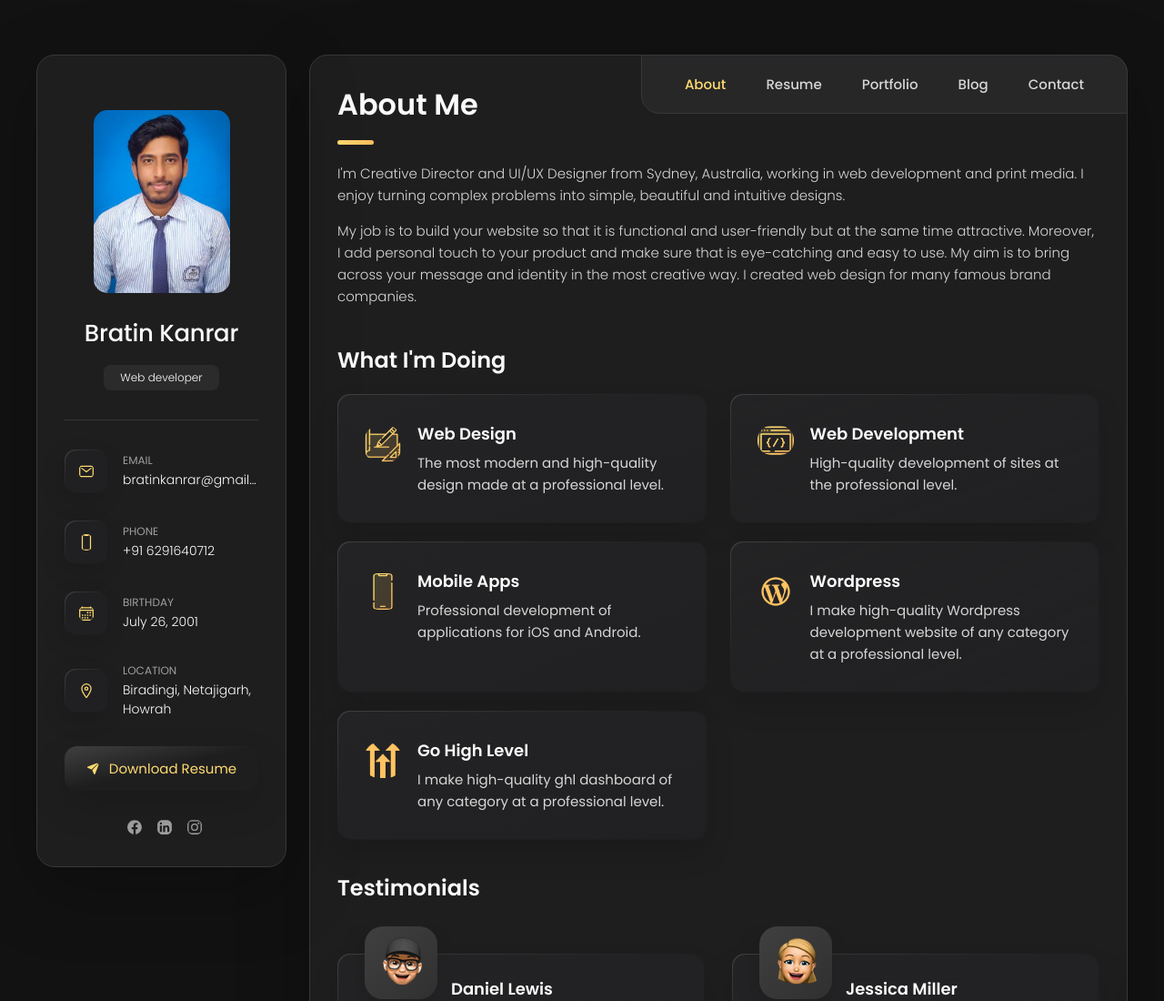
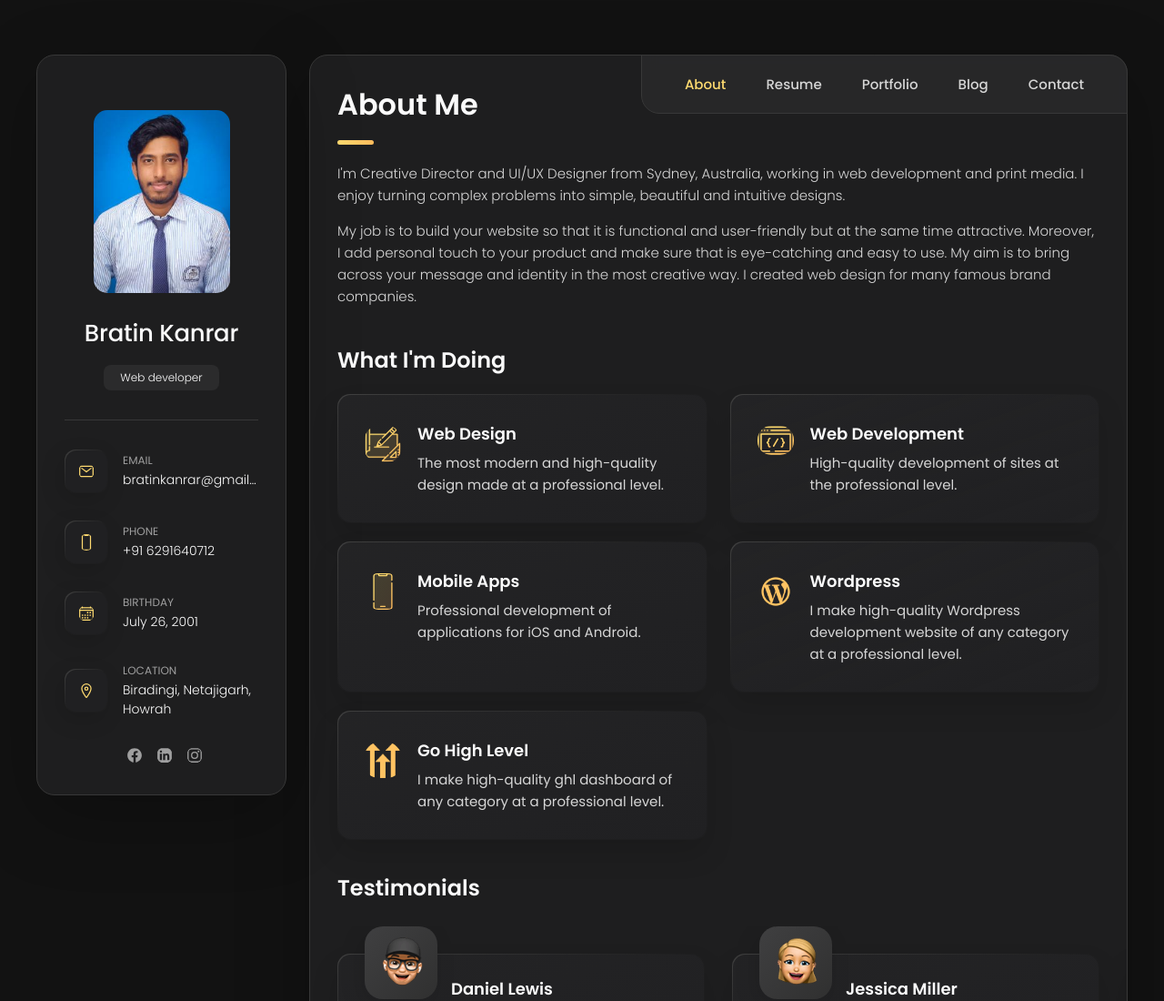
Before and after one commit to bratinkanrar/Bratin-portfolio, a plain HTML site: page index.html in a window 1280 px wide. Shown: the top 1100 px of the page at 91% size. Drawn offline with nearby package versions, Linux system fonts and the light colour scheme.

Commit message:
Update index.html

```diff
--- a/index.html
+++ b/index.html
@@ -120,10 +120,6 @@
             </div>
 
           </li>
-          <button class="btn" type="submit">
-              <ion-icon name="paper-plane"></ion-icon>
-              <p href="https://drive.google.com/file/d/15a6kpiBbaUSqUxvngBqj3l_DzNDGueNY/view?usp=sharing">Download Resume</p>
-          </button>
 
         </ul>
 
```
